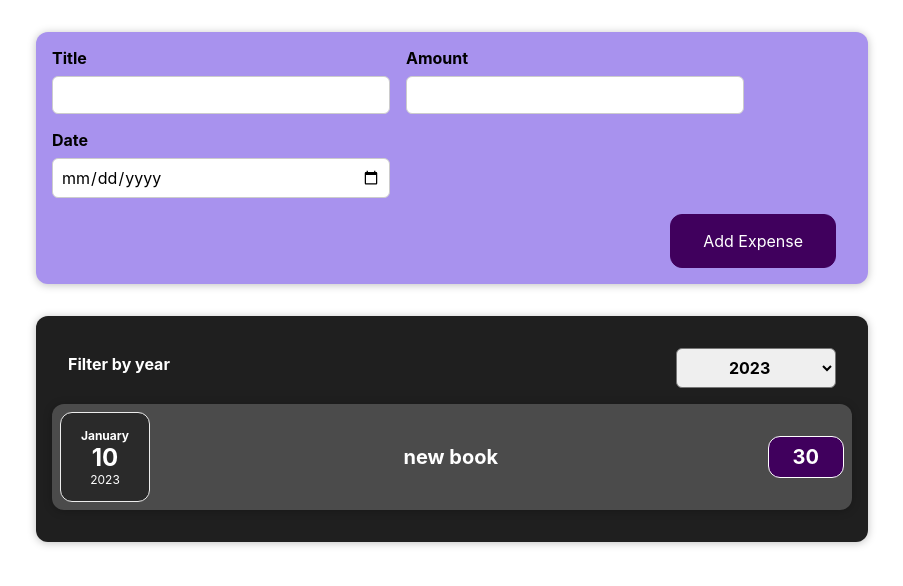
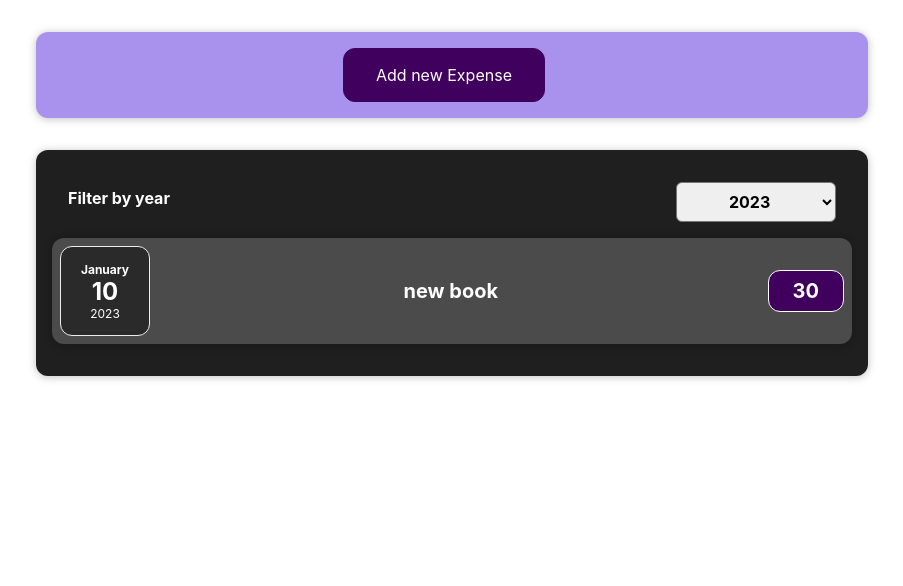
Before and after one commit to ragnar1n/react_expenses, a React (Create React App) app: page / in a window 1280 px wide. Shown: the top 586 px of the page, without its empty margins (188-1091 px from the left). Built offline with nearby package versions, Linux system fonts and the light colour scheme.

Commit message:
Final addition - form toggle

```diff
--- a/src/components/NewExpense/ExpenseForm.js
+++ b/src/components/NewExpense/ExpenseForm.js
@@ -1,10 +1,16 @@
 import React, {useState} from "react";
 import './ExpenseForm.css'
+import formToggle from "./NewExpense";
 
 const ExpenseForm=(props)=>{
     const [enteredTitle,setEnteredTitle]=useState ('')
     const [enteredAmount,setEnteredAmount]=useState ('')
     const [enteredDate,setEnteredDate]=useState ('')
+
+    const [formEdit,setFormEdit]=useState(false)
+    const formToggle=()=>{
+        setFormEdit(opened => !opened)
+    }
 
     const titleChangeHandler=(event)=>{
         setEnteredTitle(event.target.value)
@@ -28,9 +34,14 @@ const ExpenseForm=(props)=>{
         setEnteredTitle('')
         setEnteredAmount('')
         setEnteredDate('')
+        formToggle()
     }
     return(
-        <form onSubmit={submitHandler}>
+        <div>
+        <div>
+            {!formEdit && (<button onClick={formToggle} type='button'>Add new Expense</button>)}
+        </div>
+            {formEdit && (<form onSubmit={submitHandler}>
             <div className='new-expense__controls'>
                 <div className='new-expense__control'>
                     <label>Title</label>
@@ -46,9 +57,11 @@ const ExpenseForm=(props)=>{
                 </div>
             </div>
             <div className='new-expense__actions'>
-                <button  type='submit'>Add Expense</button>
+                <button type='submit'>Add Expense</button>
+                <button onClick={formToggle} type='button'>Cancel</button>
             </div>
-        </form>
+        </form>)}
+        </div>
     )
 }
 export default ExpenseForm
--- a/src/components/NewExpense/NewExpense.js
+++ b/src/components/NewExpense/NewExpense.js
@@ -1,8 +1,10 @@
-import React from "react";
+import React, {useState} from "react";
 import ExpenseForm from "./ExpenseForm";
 import './NewExpense.css'
 
 const NewExpense=(props)=>{
+
+
     const saveExpenseDatahandler=(enteredExpenseData)=>{
         const expenseData={
             ...enteredExpenseData,
```
